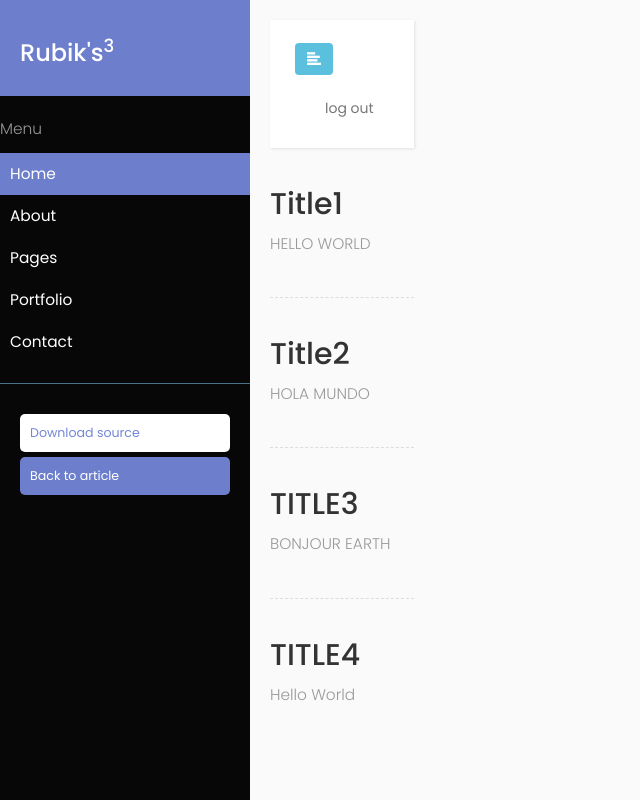
After one commit to ArvisP/Rubix, a Flask app: template app/templates/profile-layout.html in a window 1280 px wide. The commit adds this page. Shown: the whole page, without its empty margins (0-640 px from the left). Run offline with Flask 2, Linux system fonts and the light colour scheme; the template is opened without the code that fills it, so the values that code supplies are empty; some libraries are stand-ins or nearby versions.

Commit message:
navbar has a template now and profile has a incomplete template, more pages needed to be added but the base is ready

```diff
--- a/app/forms.py
+++ b/app/forms.py
@@ -13,6 +13,7 @@ class SignupForm(Form):
   address = StringField('Address', validators=[DataRequired("Please enter an address.")])
   email = StringField('Email', validators=[DataRequired("Please enter your email."), Email("Please enter a valid email.")])
   password = PasswordField('Password', validators=[DataRequired("Please enter a password."), Length(min=6, message="Passwords must be 6 characters or more.")])
+  confirm = PasswordField('Repeat Password')
   submit = SubmitField('Sign up')
 '''
   def __init__(self, *args, **kwargs):
--- a/app/routes.py
+++ b/app/routes.py
@@ -7,7 +7,6 @@ from .models import User
 @app.route('/')
 @app.route('/index')
 def index():
-
   return render_template('index.html')
 
 @lm.user_loader
@@ -74,7 +73,7 @@ def signup():
 
 @app.route('/profile')
 def profile():
-    return render_template('profile.html')
+    return render_template('profile-layout.html')
 
 
 @app.route('/learnmore')
--- a/app/static/css/header.css
+++ b/app/static/css/header.css
@@ -66,3 +66,7 @@ body {
         border-top: 0 none;
     }
 }
+
+.logo {
+    margin: auto;
+}
--- /dev/null
+++ b/app/static/css/profile.css
@@ -0,0 +1,261 @@
+@import "https://fonts.googleapis.com/css?family=Poppins:300,400,500,600,700";
+body {
+    font-family: 'Poppins', sans-serif;
+    background: #fafafa;
+}
+
+p {
+    font-family: 'Poppins', sans-serif;
+    font-size: 1.1em;
+    font-weight: 300;
+    line-height: 1.7em;
+    color: #999;
+}
+
+a,
+a:hover,
+a:focus {
+    color: inherit;
+    text-decoration: none;
+    transition: all 0.3s;
+}
+
+.navbar {
+    padding: 15px 10px;
+    background: #fff;
+    border: none;
+    border-radius: 0;
+    margin-bottom: 40px;
+    box-shadow: 1px 1px 3px rgba(0, 0, 0, 0.1);
+}
+
+.navbar-btn {
+    box-shadow: none;
+    outline: none !important;
+    border: none;
+}
+
+.line {
+    width: 100%;
+    height: 1px;
+    border-bottom: 1px dashed #ddd;
+    margin: 40px 0;
+}
+
+i,
+span {
+    display: inline-block;
+}
+
+
+/* ---------------------------------------------------
+    SIDEBAR STYLING
+----------------------------------------------------- */
+
+.wrapper {
+    display: flex;
+    align-items: stretch;
+}
+
+#sidebar {
+    min-width: 250px;
+    max-width: 250px;
+    background: rgb(7, 7, 7);
+    color: #fff;
+    transition: all 0.3s;
+}
+
+#sidebar.active {
+    min-width: 80px;
+    max-width: 80px;
+    text-align: center;
+}
+
+#sidebar.active .sidebar-header h3,
+#sidebar.active .CTAs {
+    display: none;
+}
+
+#sidebar.active .sidebar-header strong {
+    display: block;
+}
+
+#sidebar ul li a {
+    text-align: left;
+}
+
+#sidebar.active ul li a {
+    padding: 20px 10px;
+    text-align: center;
+    font-size: 0.85em;
+}
+
+#sidebar.active ul li a i {
+    margin-right: 0;
+    display: block;
+    font-size: 1.8em;
+    margin-bottom: 5px;
+}
+
+#sidebar.active ul ul a {
+    padding: 10px !important;
+}
+
+#sidebar.active a[aria-expanded="false"]::before,
+#sidebar.active a[aria-expanded="true"]::before {
+    top: auto;
+    bottom: 5px;
+    right: 50%;
+    -webkit-transform: translateX(50%);
+    -ms-transform: translateX(50%);
+    transform: translateX(50%);
+}
+
+#sidebar .sidebar-header {
+    padding: 20px;
+    background: #6d7fcc;
+}
+
+#sidebar .sidebar-header strong {
+    display: none;
+    font-size: 1.8em;
+}
+
+#sidebar ul.components {
+    padding: 20px 0;
+    border-bottom: 1px solid #47748b;
+}
+
+#sidebar ul li a {
+    padding: 10px;
+    font-size: 1.1em;
+    display: block;
+}
+
+#sidebar ul li a:hover {
+    color: #7386D5;
+    background: #fff;
+}
+
+#sidebar ul li a i {
+    margin-right: 10px;
+}
+
+#sidebar ul li.active>a,
+a[aria-expanded="true"] {
+    color: #fff;
+    background: #6d7fcc;
+}
+
+a[data-toggle="collapse"] {
+    position: relative;
+}
+
+a[aria-expanded="false"]::before,
+a[aria-expanded="true"]::before {
+    content: '\e259';
+    display: block;
+    position: absolute;
+    right: 20px;
+    font-family: 'Glyphicons Halflings';
+    font-size: 0.6em;
+}
+
+a[aria-expanded="true"]::before {
+    content: '\e260';
+}
+
+ul ul a {
+    font-size: 0.9em !important;
+    padding-left: 30px !important;
+    background: #6d7fcc;
+}
+
+ul.CTAs {
+    padding: 20px;
+}
+
+ul.CTAs a {
+    text-align: center;
+    font-size: 0.9em !important;
+    display: block;
+    border-radius: 5px;
+    margin-bottom: 5px;
+}
+
+a.download {
+    background: #fff;
+    color: #7386D5;
+}
+
+a.article,
+a.article:hover {
+    background: #6d7fcc !important;
+    color: #fff !important;
+}
+
+
+/* ---------------------------------------------------
+    CONTENT STYLING
+----------------------------------------------------- */
+
+#content {
+    padding: 20px;
+    min-height: 100vh;
+    transition: all 0.3s;
+}
+
+
+/* ---------------------------------------------------
+    MEDIAQUERIES
+----------------------------------------------------- */
+
+@media (max-width: 768px) {
+    #sidebar {
+        min-width: 80px;
+        max-width: 80px;
+        text-align: center;
+        margin-left: -80px !important;
+    }
+    a[aria-expanded="false"]::before,
+    a[aria-expanded="true"]::before {
+        top: auto;
+        bottom: 5px;
+        right: 50%;
+        -webkit-transform: translateX(50%);
+        -ms-transform: translateX(50%);
+        transform: translateX(50%);
+    }
+    #sidebar.active {
+        margin-left: 0 !important;
+    }
+    #sidebar .sidebar-header h3,
+    #sidebar .CTAs {
+        display: none;
+    }
+    #sidebar .sidebar-header strong {
+        display: block;
+    }
+    #sidebar ul li a {
+        padding: 20px 10px;
+    }
+    #sidebar ul li a span {
+        font-size: 0.85em;
+    }
+    #sidebar ul li a i {
+        margin-right: 0;
+        display: block;
+    }
+    #sidebar ul ul a {
+        padding: 10px !important;
+    }
+    #sidebar ul li a i {
+        font-size: 1.3em;
+    }
+    #sidebar {
+        margin-left: 0;
+    }
+    #sidebarCollapse span {
+        display: none;
+    }
+}
--- a/app/templates/layout.html
+++ b/app/templates/layout.html
@@ -59,7 +59,7 @@
                                             <a href="#" class="btn btn-tw"><i class="fa fa-twitter"></i> Twitter</a>
                                         </div>
                                         or
-                                        <form class="form" role="form" method="POST" action="{{ url_for('login') }}" accept-charset="UTF-8" id="login-nav">
+                                        <form class="form" role="form" method="POST" action="{{ url_for('login') }}" accept-charset="UTF-8" id="login-nav" role="form">
                                             <div class="form-group">
                                                 <label class="sr-only" for="exampleInputEmail2">Email address</label>
                                                 <input type="email" class="form-control" id="exampleInputEmail2" placeholder="Email address" required>
--- /dev/null
+++ b/app/templates/profile-layout.html
@@ -0,0 +1,114 @@
+<!DOCTYPE html>
+<html>
+
+<head>
+    <meta charset="utf-8">
+    <title> {% block title %} {% endblock %} </title>
+    <link rel="stylesheet" href="/static/css/animate.min.css">
+    <link rel="stylesheet" href="https://maxcdn.bootstrapcdn.com/bootstrap/3.3.7/css/bootstrap.min.css" integrity="sha384-BVYiiSIFeK1dGmJRAkycuHAHRg32OmUcww7on3RYdg4Va+PmSTsz/K68vbdEjh4u" crossorigin="anonymous">
+    <link rel="stylesheet" href="https://cdnjs.cloudflare.com/ajax/libs/animate.css/3.5.2/animate.min.css" integrity="sha384-OHBBOqpYHNsIqQy8hL1U+8OXf9hH6QRxi0+EODezv82DfnZoV7qoHAZDwMwEJvSw" crossorigin="anonymous">
+    <link rel="stylesheet" href="/static/css/profile.css">
+</head>
+
+<body>
+    <div class="wrapper">
+        <!-- ########################################################### -->
+        <!-- ######################### NAV BAR ######################### -->
+        <!-- ########################################################### -->
+        <nav id="sidebar">
+            <div class="sidebar-header">
+                <h3>Rubik's<sup>3</sup></h3>
+            </div>
+
+            <ul class="list-unstyled components">
+                <p>Menu</p>
+                <li class="active">
+                    <a href="#homeSubmenu" aria-expanded="false">Home</a>
+                </li>
+                <li>
+                    <a href="#">About</a>
+                    <a href="#pageSubmenu" aria-expanded="false">Pages</a>
+                </li>
+                <li>
+                    <a href="#">Portfolio</a>
+                </li>
+                <li>
+                    <a href="#">Contact</a>
+                </li>
+            </ul>
+
+            <ul class="list-unstyled CTAs">
+                <li><a href="https://bootstrapious.com/tutorial/files/sidebar.zip" class="download">Download source</a></li>
+                <li><a href="https://bootstrapious.com/p/bootstrap-sidebar" class="article">Back to article</a></li>
+            </ul>
+        </nav>
+        <!-- ########################################################## -->
+        <!-- ###################### PAGE CONTENT ###################### -->
+        <!-- ########################################################## -->
+        <!-- Page Content Holder -->
+        <div id="content">
+            <nav class="navbar navbar-default">
+                <div class="container-fluid">
+                    <div class="navbar-header">
+                        <button type="button" id="sidebarCollapse" class="btn btn-info navbar-btn">
+                            <i class="glyphicon glyphicon-align-left"></i>
+                        </button>
+                    </div>
+                    <div class="collapse navbar-collapse" id="bs-example-navbar-collapse-1">
+                        <ul class="nav navbar-nav navbar-right">
+                            <li><a href="#">log out</a></li>
+                        </ul>
+                    </div>
+                </div>
+            </nav>
+            <!-- The nav bar length corresponds to the length of the inputs, so it looks better if the p-tags fill the width of the page -->
+            <div class="animated bounceInRight">
+                <div>
+                    {% block content1%}
+                    <h2>Title1</h2>
+                    <p> HELLO WORLD </p>
+                    {% endblock %}
+                </div>
+
+                <div class="line"></div>
+
+                <div>
+                    {% block content2 %}
+                    <h2>Title2</h2>
+                    <p> HOLA MUNDO </p>
+                    {% endblock %}
+                </div>
+
+                <div class="line"></div>
+
+                <div>
+                    {% block content3 %}
+                    <h2> TITLE3 </h2>
+                    <p> BONJOUR EARTH </p>
+                    {% endblock %}
+                </div>
+
+                <div class="line"></div>
+
+                <div>
+                    {% block content4 %}
+                    <h2> TITLE4 </h2>
+                    <p> Hello World </p>
+                    {% endblock %}
+                </div>
+            </div>
+        </div>
+    </div>
+    <script src="https://code.jquery.com/jquery-3.2.1.js" integrity="sha256-DZAnKJ/6XZ9si04Hgrsxu/8s717jcIzLy3oi35EouyE=" crossorigin="anonymous"></script>
+    <script src="https://maxcdn.bootstrapcdn.com/bootstrap/3.3.7/js/bootstrap.min.js"></script>
+    <!-- Very little JavaScript didn't see the point in making a whole file just for this: -->
+    <script type="text/javascript">
+        $(document).ready(function() {
+            $('#sidebarCollapse').on('click', function() {
+                $('#sidebar').toggleClass('active');
+            });
+        });
+    </script>
+</body>
+
+</html>
```
Also changed, not shown: app/templates/index.html (+0 -17 lines), app/templates/navbar.html (+18 -25 lines), app/templates/profile.html (deleted, +0 -55 lines), app/templates/signup.html (+37 -13 lines).
